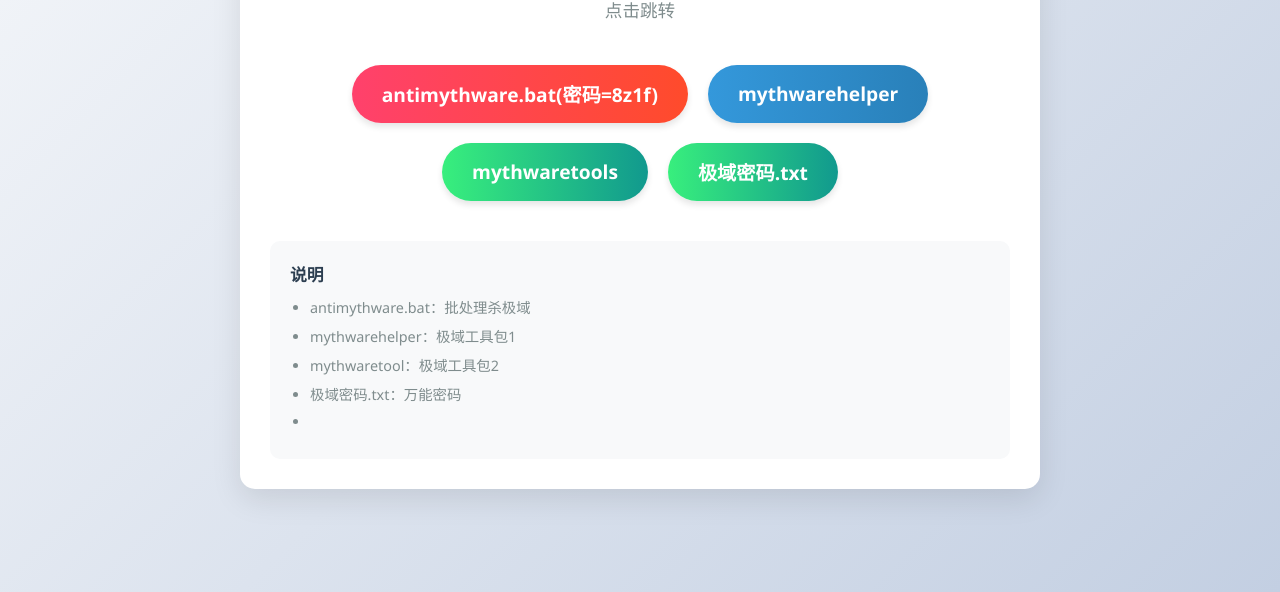
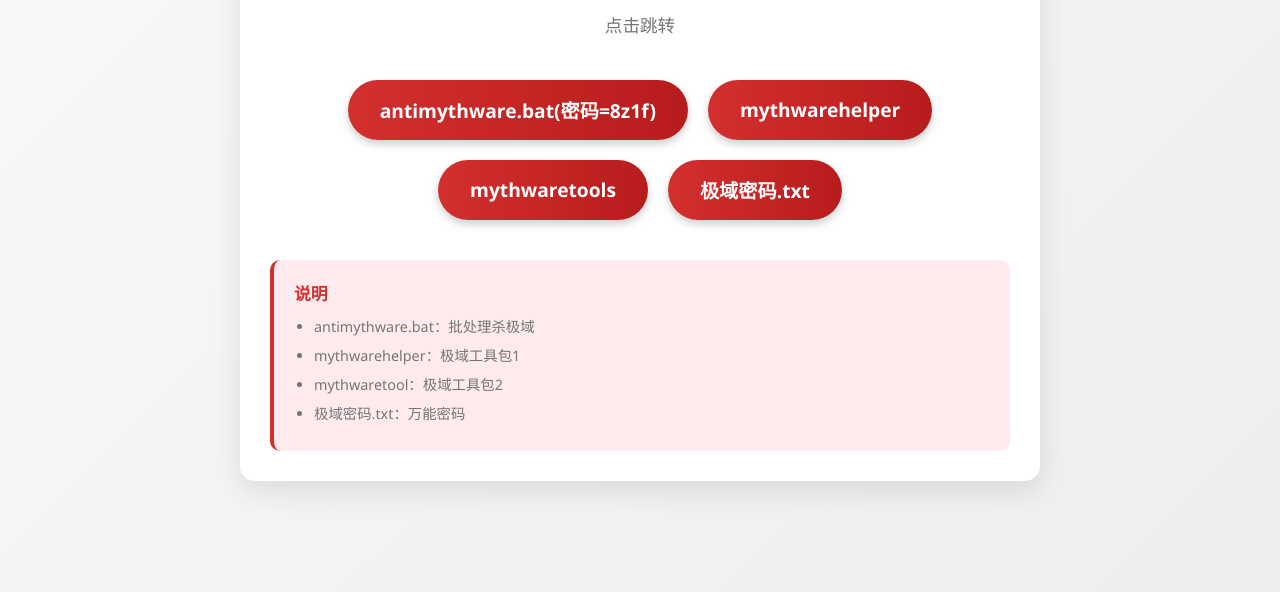
Before and after one commit to yjhnn/mythware-killer, a plain HTML site: page index.html in a window 1280 px wide. Shown: the part 208-800 px from the top of the page. Drawn offline with Linux system fonts and the light colour scheme.

Commit message:
Update index.html

```diff
--- a/index.html
+++ b/index.html
@@ -13,7 +13,7 @@
         }
 
         body {
-            background: linear-gradient(135deg, #f5f7fa 0%, #c3cfe2 100%);
+            background: linear-gradient(135deg, #f9f9f9 0%, #eeeeee 100%);
             min-height: 100vh;
             display: flex;
             flex-direction: column;
@@ -34,13 +34,14 @@
         }
 
         h1 {
-            color: #2c3e50;
+            color: #d32f2f;
             margin-bottom: 20px;
-            font-size: 2.2rem;
+            font-size: 2.5rem;
+            text-shadow: 1px 1px 2px rgba(0,0,0,0.1);
         }
 
         p {
-            color: #7f8c8d;
+            color: #757575;
             margin-bottom: 30px;
             font-size: 1.1rem;
             line-height: 1.6;
@@ -55,7 +56,7 @@
         }
 
         .link {
-            padding: 15px 30px;
+            padding: 16px 32px;
             border-radius: 50px;
             text-decoration: none;
             font-weight: 600;
@@ -64,27 +65,40 @@
             display: inline-block;
             min-width: 150px;
             text-align: center;
-            box-shadow: 0 4px 6px rgba(0, 0, 0, 0.1);
+            box-shadow: 0 4px 8px rgba(0, 0, 0, 0.2);
+            background: linear-gradient(to right, #d32f2f, #b71c1c);
+            color: white;
+            border: none;
+            cursor: pointer;
+            position: relative;
+            overflow: hidden;
         }
 
-        .link-1 {
-            background: linear-gradient(to right, #FF416C, #FF4B2B);
-            color: white;
-        }
-
-        .link-2 {
-            background: linear-gradient(to right, #3498db, #2980b9);
-            color: white;
-        }
-
-        .link-3 {
-            background: linear-gradient(to right, #38ef7d, #11998e);
-            color: white;
+        .link::before {
+            content: '';
+            position: absolute;
+            top: 0;
+            left: 0;
+            width: 100%;
+            height: 100%;
+            background: linear-gradient(to right, #f44336, #d32f2f);
+            opacity: 0;
+            transition: opacity 0.3s ease;
+            z-index: 1;
         }
 
         .link:hover {
             transform: translateY(-5px);
-            box-shadow: 0 10px 20px rgba(0, 0, 0, 0.15);
+            box-shadow: 0 8px 16px rgba(0, 0, 0, 0.3);
+        }
+
+        .link:hover::before {
+            opacity: 1;
+        }
+
+        .link span {
+            position: relative;
+            z-index: 2;
         }
 
         .link:active {
@@ -92,17 +106,18 @@
         }
 
         .note {
-            background: #f8f9fa;
+            background: #ffebee;
             padding: 20px;
             border-radius: 10px;
             margin-top: 30px;
             font-size: 0.9rem;
             text-align: left;
+            border-left: 4px solid #d32f2f;
         }
 
         .note h3 {
             margin-bottom: 10px;
-            color: #2c3e50;
+            color: #d32f2f;
         }
 
         .note ul {
@@ -111,7 +126,7 @@
 
         .note li {
             margin-bottom: 8px;
-            color: #7f8c8d;
+            color: #757575;
         }
 
         @media (max-width: 600px) {
@@ -136,7 +151,7 @@
             <a href="https://yejunhong.lanzoul.com/ixT5135a8u9g" class="link link-1">antimythware.bat(密码=8z1f)</a>
             <a href="https://yejunhong.lanzoul.com/ieYzB35a8uah" class="link link-2">mythwarehelper</a>
             <a href="https://yejunhong.lanzoul.com/iiIWF35a8ucj" class="link link-3">mythwaretools</a>
-            <a href="https://yejunhong.lanzoul.com/iJMZL35a8uda" class="link link-3">极域密码.txt</a>
+            <a href="https://yejunhong.lanzoul.com/iJMZL35a8uda" class="link link-4">极域密码.txt</a>
         </div>
 
         <div class="note">
@@ -146,7 +161,6 @@
                 <li>mythwarehelper：极域工具包1</li>
                 <li>mythwaretool：极域工具包2</li>
                 <li>极域密码.txt：万能密码</li>
-                <li></li>
             </ul>
         </div>
     </div>
```
